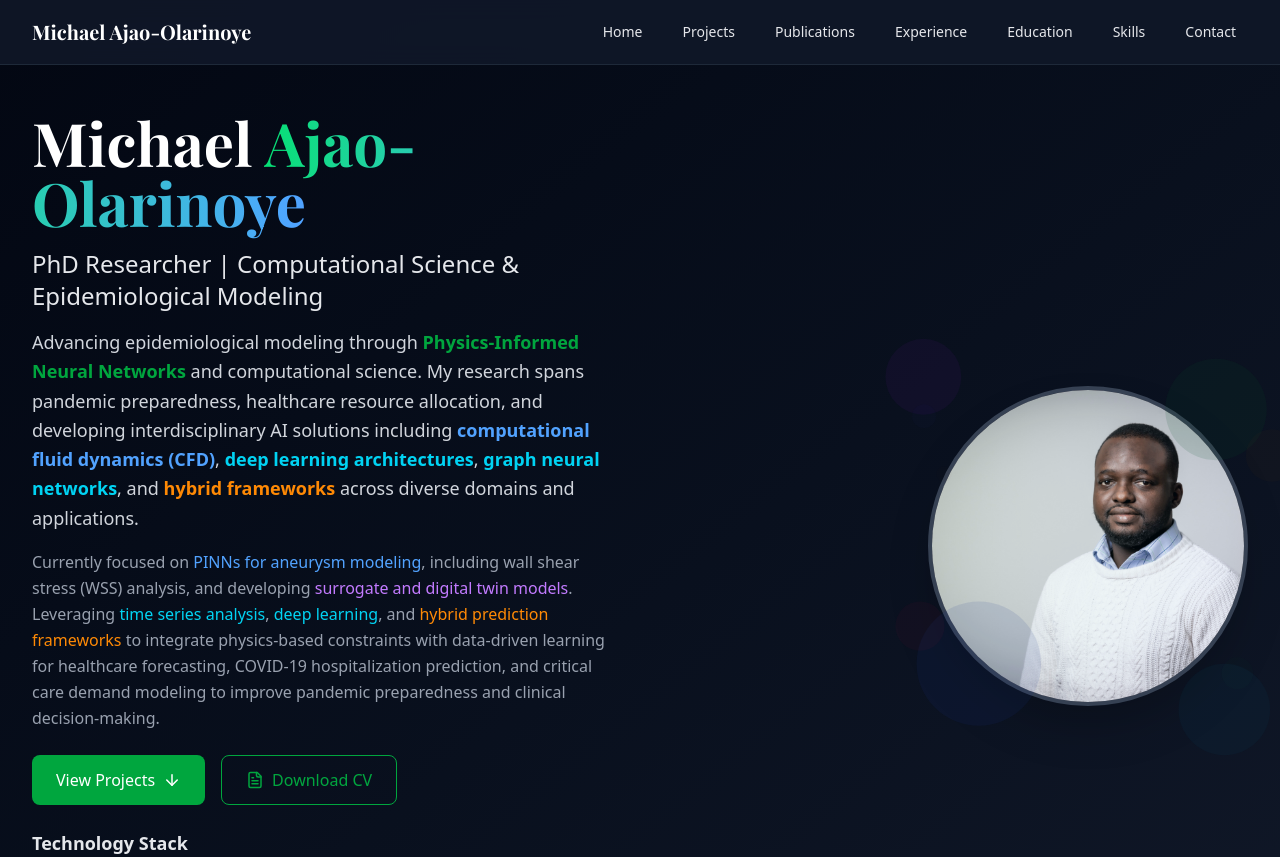
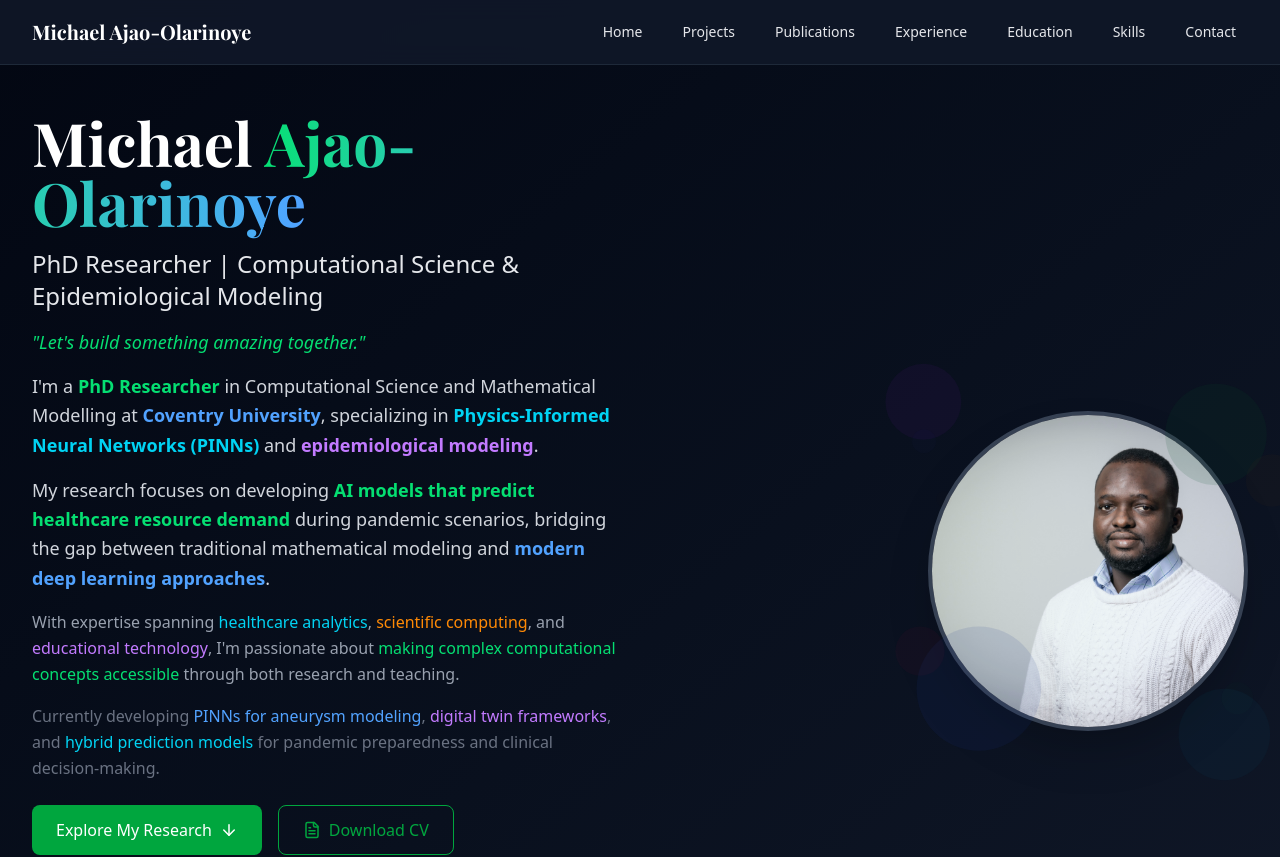
Before and after one commit to michaelajao/michaelajao.github.io, a Next.js app: page / in a window 1280 px wide. Shown: the top 857 px of the page. Built offline with nearby package versions, Linux system fonts and the light colour scheme; a web font is replaced by a local one.

Commit message:
Enhanced portfolio with animated bubbles and improved hero content

```diff
--- a/src/components/Hero.tsx
+++ b/src/components/Hero.tsx
@@ -43,37 +43,61 @@ export default function Hero() {
               <motion.p
                 initial={{ opacity: 0, y: 20 }}
                 animate={{ opacity: 1, y: 0 }}
+                transition={{ delay: 0.5 }}
+                className="text-lg text-green-400 font-medium italic"
+              >
+                "Let's build something amazing together."
+              </motion.p>
+
+              <motion.p
+                initial={{ opacity: 0, y: 20 }}
+                animate={{ opacity: 1, y: 0 }}
                 transition={{ delay: 0.6 }}
                 className="text-lg text-gray-300 leading-relaxed max-w-2xl"
               >
-                Advancing epidemiological modeling through{' '}
-                <span className="text-green-600 font-semibold">Physics-Informed Neural Networks</span>{' '}
-                and computational science. My research spans pandemic preparedness, healthcare resource
-                allocation, and developing interdisciplinary AI solutions including{' '}
-                <span className="text-blue-400 font-semibold">computational fluid dynamics (CFD)</span>,{' '}
-                <span className="text-cyan-400 font-semibold">deep learning architectures</span>,{' '}
-                <span className="text-cyan-400 font-semibold">graph neural networks</span>, and{' '}
-                <span className="text-orange-400 font-semibold">hybrid frameworks</span>{' '}
-                across diverse domains and applications.
+                I'm a <span className="text-green-400 font-semibold">PhD Researcher</span> in Computational Science and Mathematical Modelling at{' '}
+                <span className="text-blue-400 font-semibold">Coventry University</span>, specializing in{' '}
+                <span className="text-cyan-400 font-semibold">Physics-Informed Neural Networks (PINNs)</span> and{' '}
+                <span className="text-purple-400 font-semibold">epidemiological modeling</span>.
               </motion.p>
 
               <motion.p
                 initial={{ opacity: 0, y: 20 }}
                 animate={{ opacity: 1, y: 0 }}
                 transition={{ delay: 0.7 }}
+                className="text-lg text-gray-300 leading-relaxed max-w-2xl"
+              >
+                My research focuses on developing{' '}
+                <span className="text-green-400 font-semibold">AI models that predict healthcare resource demand</span>{' '}
+                during pandemic scenarios, bridging the gap between traditional mathematical modeling and{' '}
+                <span className="text-blue-400 font-semibold">modern deep learning approaches</span>.
+              </motion.p>
+
+              <motion.p
+                initial={{ opacity: 0, y: 20 }}
+                animate={{ opacity: 1, y: 0 }}
+                transition={{ delay: 0.8 }}
                 className="text-base text-gray-400 leading-relaxed max-w-2xl"
               >
-                Currently focused on{' '}
-                <span className="text-blue-400 font-medium">PINNs for aneurysm modeling</span>,
-                including wall shear stress (WSS) analysis, and developing{' '}
-                <span className="text-purple-400 font-medium">surrogate and digital twin models</span>.
-                Leveraging{' '}
-                <span className="text-cyan-400 font-medium">time series analysis</span>,{' '}
-                <span className="text-cyan-400 font-medium">deep learning</span>, and{' '}
-                <span className="text-orange-400 font-medium">hybrid prediction frameworks</span>{' '}
-                to integrate physics-based constraints with data-driven learning for healthcare forecasting,
-                COVID-19 hospitalization prediction, and critical care demand modeling to improve pandemic
-                preparedness and clinical decision-making.
+                With expertise spanning{' '}
+                <span className="text-cyan-400 font-medium">healthcare analytics</span>,{' '}
+                <span className="text-orange-400 font-medium">scientific computing</span>, and{' '}
+                <span className="text-purple-400 font-medium">educational technology</span>, I'm passionate about{' '}
+                <span className="text-green-400 font-medium">making complex computational concepts accessible</span>{' '}
+                through both research and teaching.
+              </motion.p>
+
+              <motion.p
+                initial={{ opacity: 0, y: 20 }}
+                animate={{ opacity: 1, y: 0 }}
+                transition={{ delay: 0.9 }}
+                className="text-base text-gray-500 leading-relaxed max-w-2xl"
+              >
+                Currently developing{' '}
+                <span className="text-blue-400 font-medium">PINNs for aneurysm modeling</span>,{' '}
+                <span className="text-purple-400 font-medium">digital twin frameworks</span>, and{' '}
+                <span className="text-cyan-400 font-medium">hybrid prediction models</span>{' '}
+                for pandemic preparedness and clinical decision-making.
               </motion.p>
             </div>
 
@@ -81,14 +105,14 @@ export default function Hero() {
             <motion.div
               initial={{ opacity: 0, y: 20 }}
               animate={{ opacity: 1, y: 0 }}
-              transition={{ delay: 0.9 }}
+              transition={{ delay: 1.0 }}
               className="flex flex-wrap gap-4"
             >
               <a
                 href="#projects"
                 className="bg-green-600 hover:bg-green-700 text-white px-6 py-3 rounded-lg font-medium transition-colors duration-200 flex items-center gap-2"
               >
-                View Projects
+                Explore My Research
                 <ArrowDown size={18} />
               </a>
               <a
@@ -106,7 +130,7 @@ export default function Hero() {
             <motion.div
               initial={{ opacity: 0, y: 20 }}
               animate={{ opacity: 1, y: 0 }}
-              transition={{ delay: 1.0 }}
+              transition={{ delay: 1.1 }}
               className="space-y-4"
             >
               <h3 className="text-lg font-semibold text-gray-200">
@@ -136,7 +160,7 @@ export default function Hero() {
             <motion.div
               initial={{ opacity: 0, y: 20 }}
               animate={{ opacity: 1, y: 0 }}
-              transition={{ delay: 1.2 }}
+              transition={{ delay: 1.3 }}
               className="flex gap-4"
             >
               <a
```
